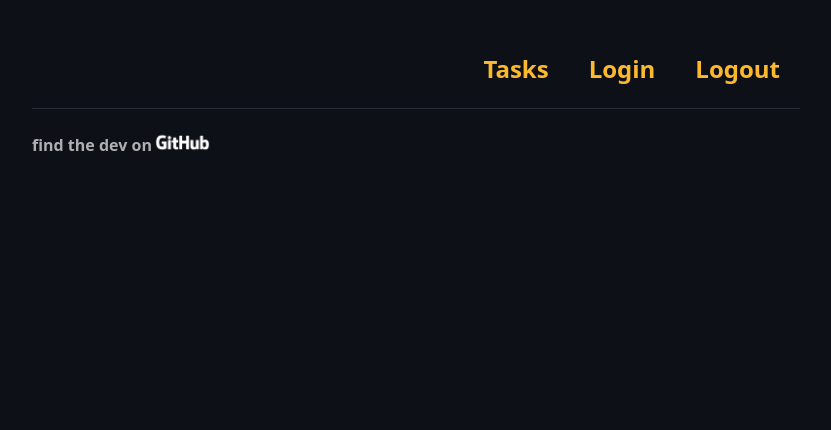
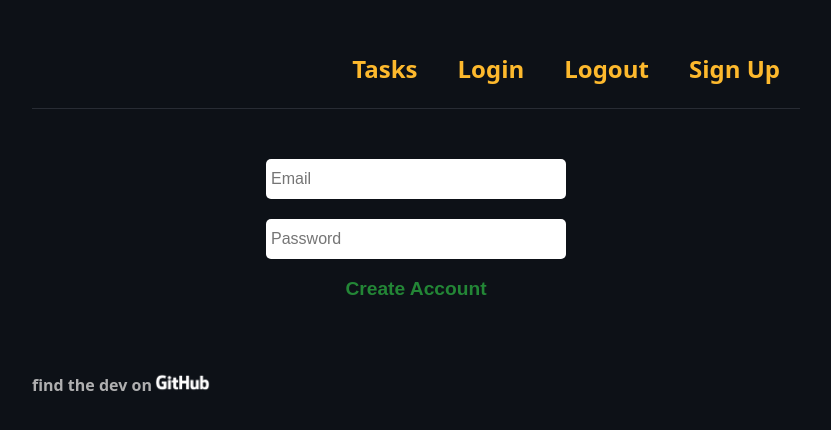
Before and after one commit to kashitamang/to-do-frontend, a React (Create React App) app: page /signup in a window 1280 px wide. Shown: the top 430 px of the page, without its empty margins (224-1055 px from the left). Built offline with nearby package versions, Linux system fonts and the light colour scheme.

Commit message:
adding styling for forms

```diff
--- a/src/App.js
+++ b/src/App.js
@@ -1,14 +1,22 @@
 import '../src/styles/App.css';
 import React from 'react';
 import { BrowserRouter as Router, Switch, Route, Link } from 'react-router-dom';
+
+//assets
 import githubLogo from '../src/GitHub_Logo_White.png';
 
 //components
 import Tasks from './Components/Tasks';
 import Login from './Components/Login';
 import Logout from './Components/Logout';
+import SignUp from './Components/SignUp';
+
+//functions
+
 
 function App() {
+
+  //set state
   return (
     <Router>
       <main className="main">
@@ -17,6 +25,7 @@ function App() {
             <Link to="/">Tasks</Link>
             <Link to="/login">Login</Link>
             <Link to="/logout">Logout</Link>
+            <Link to="/signup">Sign Up</Link>
           </nav>
         </header>
 
@@ -31,6 +40,10 @@ function App() {
 
           <Route exact path="/login">
             <Login />
+          </Route>
+
+          <Route exact path="/signup">
+            <SignUp />
           </Route>
         </Switch>
 
--- a/src/Components/Login.js
+++ b/src/Components/Login.js
@@ -1,5 +1,7 @@
 import React from 'react';
 import '../styles/App.css';
+
+
 
 export default function Login() {
   return (
--- /dev/null
+++ b/src/Components/SignUp.js
@@ -0,0 +1,17 @@
+import React from 'react';
+import '../styles/Signup.css';
+import '../styles/index.css';
+
+import { signUpUser } from '../services/fetch-utils.js';
+
+export default function SignUp() {
+  return (
+    <div className="signup">
+      <form id="sign-up-form">
+        <input type="email" name="email" className="input" placeholder="Email" />
+        <input type="password" name="password" className="input" placeholder="Password" />
+        <button className="button is-primary">Create Account</button>
+      </form>
+    </div>
+  );
+}
--- /dev/null
+++ b/src/services/fetch-utils.js
@@ -0,0 +1,28 @@
+const BASE_URL = 'https://localhost:7890/api/v1/users';
+
+//signup
+export async function signUpUser(userInfo) {
+  const resp = await fetch(`${BASE_URL}/api/v1/users`, {
+    method: 'POST',
+    headers: {
+      Accept: 'application/json',
+      'Content-Type': 'application/json',
+    },
+    body: JSON.stringify(userInfo),
+    credentials: 'include',
+  });
+  const data = await resp.json();
+  if (resp.ok) {
+    location.replace('./tasks');
+  } else {
+    console.error(data.message);
+  }
+
+  //getUser
+
+  //checkUser
+
+  //redirectIfloggedin
+
+  //logout
+}
--- /dev/null
+++ b/src/styles/Signup.css
@@ -0,0 +1,35 @@
+form {
+    display: flex;
+    flex-direction: column;
+    width: 25vw;
+    padding: 40px;
+}
+
+.signup {
+    display: flex;
+    flex-direction: row;
+    justify-content: center;
+}
+
+input {
+    height: 30px;
+    padding: 5px;
+    border-radius: 5px;
+    margin: 10px;
+    border: none;
+    font-size: 1rem;
+}
+
+button {
+    height: 40px;
+    border: none;
+    background-color: var(--almost-black);
+    color: var(--green);
+    font-size: 1.2rem;
+    font-weight: bold;
+}
+
+button:hover {
+    color: var(--lightest-grey);
+    cursor: pointer;
+}
```
